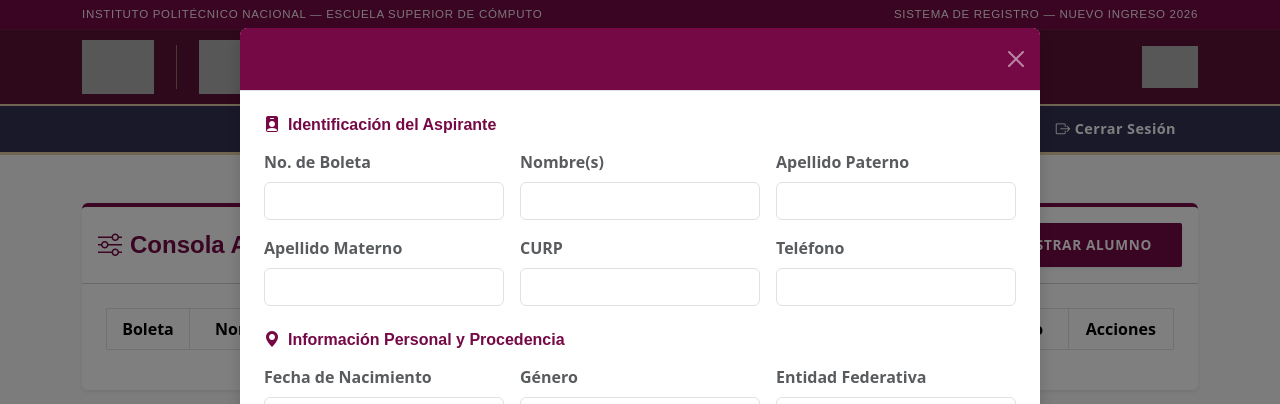
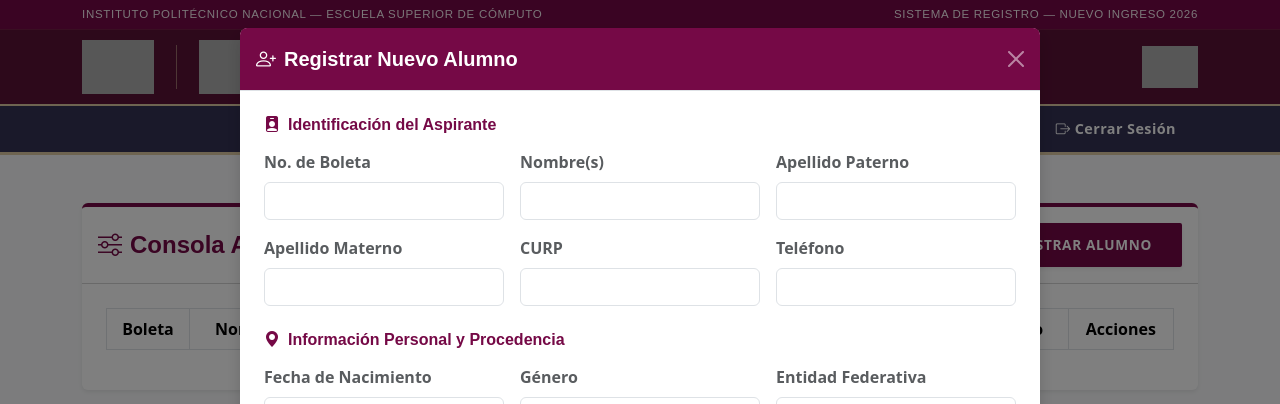
Before and after one commit to alcragd/proyecto-web, a PHP site: page /admin/ in a window 1280 px wide, after a click on "REGISTRAR ALUMNO". Shown: the top 404 px of the page. Run offline with PHP 8.4, Linux system fonts and the light colour scheme; the visitor is signed in with stand-in values (Sample User, id 1); data comes from the database, SQL or seed files in the repository; data that the repository does not hold is empty; grey boxes are pictures that could not be loaded.

Commit message:
TituloEnModal

```diff
--- a/admin/index.php
+++ b/admin/index.php
@@ -129,7 +129,7 @@
         <div class="modal-dialog modal-lg modal-dialog-centered">
             <div class="modal-content border-0 shadow">
                 <div class="modal-header" style="background-color: var(--ipn-guinda); color: white;">
-                    <h5 class="modal-title fw-bold"><i class="bi bi-person-gear me-2"></i>Actualizar / Crear Registro de Alumno</h5>
+                    <h5 class="modal-title fw-bold text-white"><i class="bi bi-person-gear me-2"></i>Actualizar / Crear Registro de Alumno</h5>
                     <button type="button" class="btn-close btn-close-white" data-bs-dismiss="modal"></button>
                 </div>
                 <form id="frmCrudAlumno">
```
